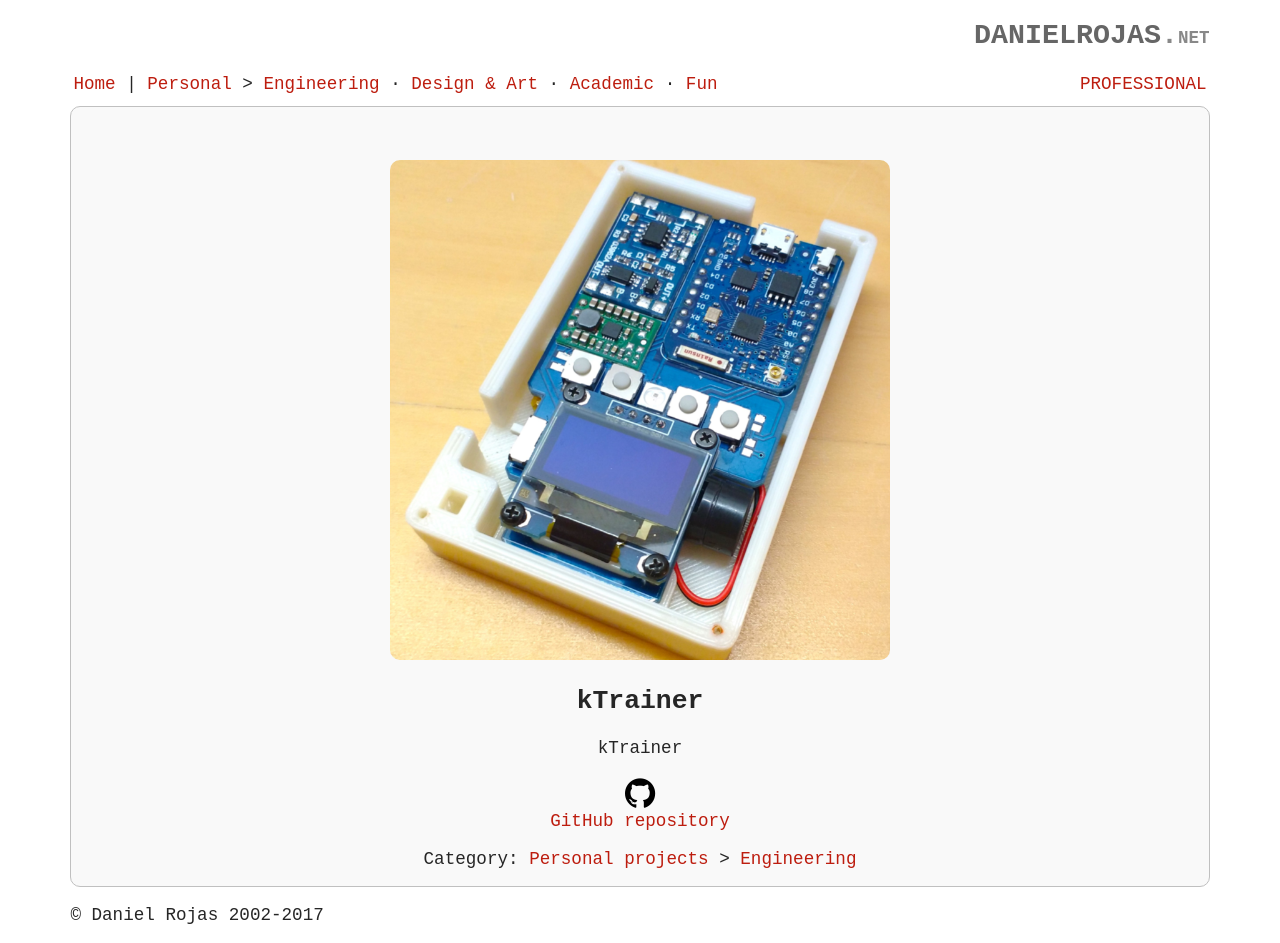
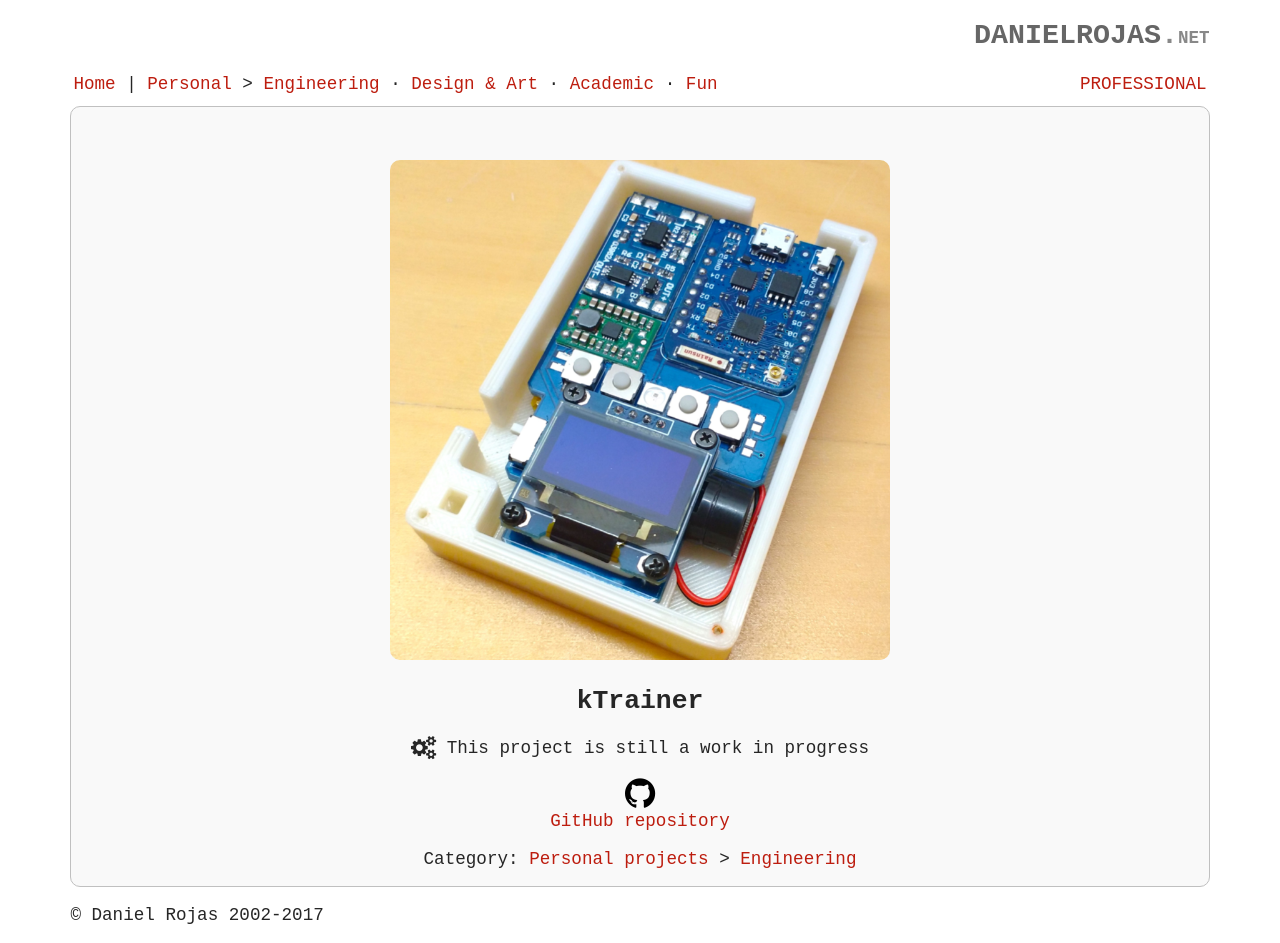
Before and after one commit to 17o2/17o2.github.io, a Jekyll site: the page built from _projects/ktrainer.md, in a window 1280 px wide. Built offline with Jekyll 4.4.1, drawn with Linux system fonts in a browser that asks for light colours; nearby versions of some CDN libraries.

Commit message:
Add project WIP status

```diff
--- a/_includes/projectgallery.html
+++ b/_includes/projectgallery.html
@@ -21,6 +21,10 @@
 {% if project.link %}<a href="{{project.link}}"><i class='fa fa-external-link fa-lg'></i></a>{% endif %}
 </div>
 <div>{{ project.summary }}</div>
+
+{% if project.wip %}
+<div><small><i class='fa fa-gears'></i> [Work in progress]</small></div>
+{% endif %}
 <!-- {% if project.description and false %}
 <p>{{project.description}}</p>
 {% endif %} -->
--- a/_layouts/project.html
+++ b/_layouts/project.html
@@ -11,6 +11,9 @@ layout: default
   {% endif %}
   <h2>{{page.title}}</h2>
   <div>{{ page.summary }}</div>
+  {% if page.wip %}
+  <div><i class='fa fa-gears fa-lg'></i> This project is still a work in progress</div>
+  {% endif %}
 
 
   <div style="display:flex;flex-wrap:wrap;align-items:center;justify-content:center;">
--- a/_projects/ktrainer.md
+++ b/_projects/ktrainer.md
@@ -4,6 +4,7 @@ date: 2017-04-01
 category: personal
 subcategory: engineering
 image: "ktrainer.png"
-summary: "kTrainer"
+summary: ""
 github: "https://github.com/formatc1702/kTrainer"
+wip: true
 ---
```
Also changed, not shown: _projects/bikecontroller.md (+2 -1 lines).
